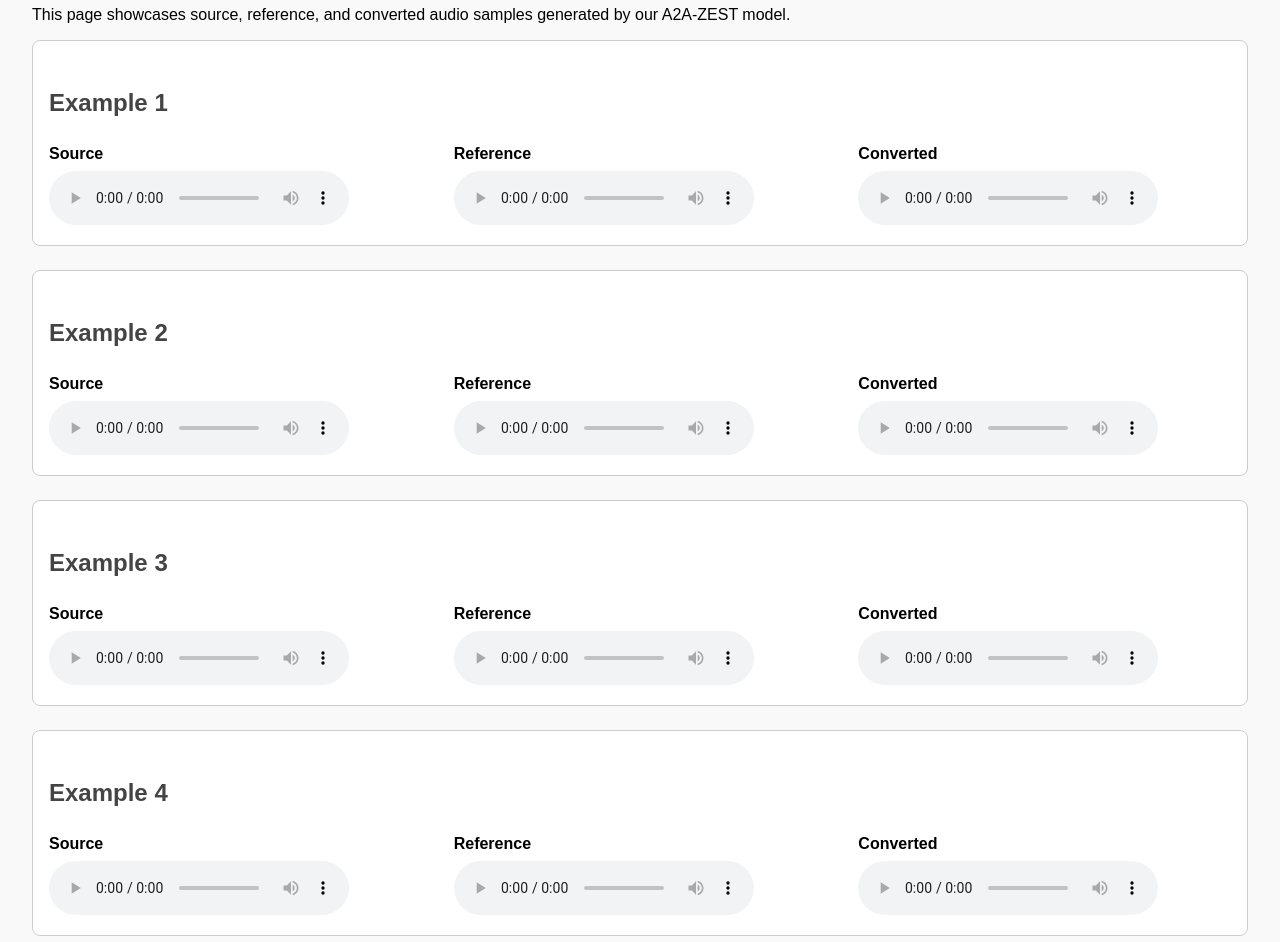
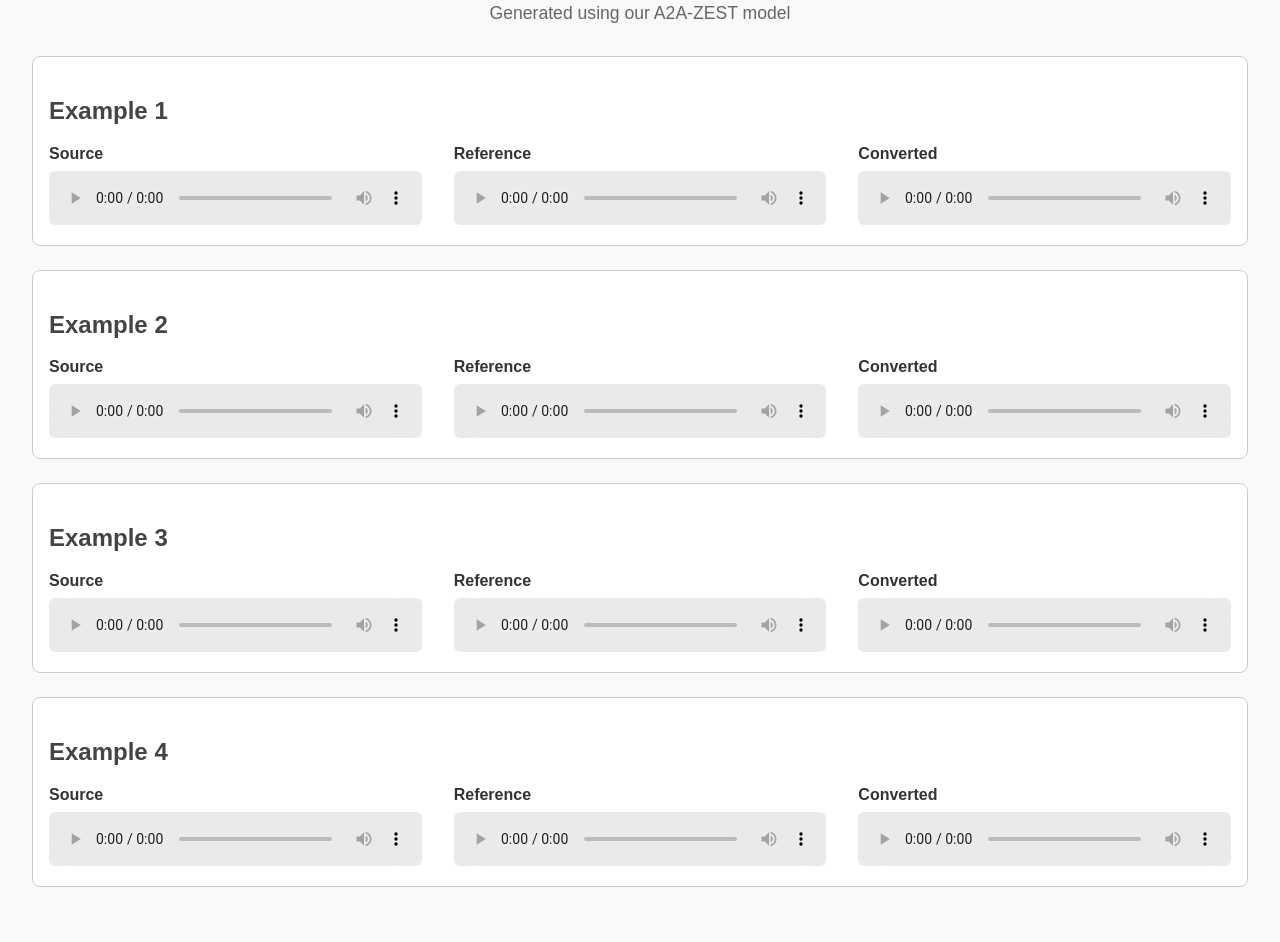
Before and after one commit to Soumya-dutta/a2a-zest, a plain HTML site: page index.html in a window 1280 px wide. Shown: the part 84-1026 px from the top of the page. After the commit the page ends 1003 px from the top, so only its background shows below. Drawn offline with Linux system fonts and the light colour scheme.

Commit message:
Add files via upload

```diff
--- a/index.html
+++ b/index.html
@@ -1,150 +1,213 @@
-
 <!DOCTYPE html>
 <html lang="en">
 <head>
   <meta charset="UTF-8">
   <title>Zero-Shot Emotion Style Transfer Samples</title>
   <style>
-    body { font-family: sans-serif; margin: 2rem; background-color: #f9f9f9; }
-    h1 { color: #333; }
-    h2 { margin-top: 2rem; color: #444; }
-    .example { background-color: #fff; border: 1px solid #ccc; padding: 1rem;
-               margin-bottom: 1.5rem; border-radius: 8px; }
-    .audio-group { display: flex; gap: 2rem; flex-wrap: wrap; }
-    .audio-block { flex: 1; min-width: 200px; }
-    .audio-block p { margin: 0.5rem 0; }
+    /* ====== Base Layout ====== */
+    body {
+      font-family: sans-serif;
+      margin: 2rem;
+      background-color: #f9f9f9;
+      color: #333;
+      transition: background-color 0.3s ease, color 0.3s ease;
+    }
+
+    header {
+      text-align: center;
+      margin-bottom: 2rem;
+    }
+
+    h1 {
+      color: #222;
+      font-size: 2rem;
+      margin-bottom: 0.5rem;
+    }
+
+    p.subtitle {
+      color: #666;
+      font-size: 1.1rem;
+    }
+
+    h2 {
+      margin-top: 1.5rem;
+      color: #444;
+    }
+
+    .example {
+      background-color: #fff;
+      border: 1px solid #ccc;
+      padding: 1rem;
+      margin-bottom: 1.5rem;
+      border-radius: 8px;
+      transition: box-shadow 0.2s ease, background-color 0.3s ease, border-color 0.3s ease;
+    }
+
+    .example:hover {
+      box-shadow: 0 2px 8px rgba(0, 0, 0, 0.1);
+    }
+
+    .audio-group {
+      display: flex;
+      gap: 2rem;
+      flex-wrap: wrap;
+    }
+
+    figure.audio-block {
+      flex: 1;
+      min-width: 200px;
+      margin: 0;
+    }
+
+    figcaption {
+      font-weight: bold;
+      margin-bottom: 0.5rem;
+    }
+
+    /* ====== Audio Player Styling ====== */
+    audio {
+      width: 100%;
+      outline: none;
+      border-radius: 6px;
+      background-color: #eaeaea;
+    }
+
+    /* Chrome, Edge, Safari */
+    audio::-webkit-media-controls-panel {
+      background-color: #eaeaea;
+    }
+
+    audio::-webkit-media-controls-play-button,
+    audio::-webkit-media-controls-volume-slider,
+    audio::-webkit-media-controls-timeline {
+      filter: invert(0);
+    }
+
+    /* ====== Dark Mode ====== */
+    @media (prefers-color-scheme: dark) {
+      body {
+        background-color: #1c1c1c;
+        color: #e0e0e0;
+      }
+
+      header h1 {
+        color: #f0f0f0;
+      }
+
+      p.subtitle {
+        color: #aaa;
+      }
+
+      h2 {
+        color: #ddd;
+      }
+
+      .example {
+        background-color: #2a2a2a;
+        border-color: #444;
+      }
+
+      .example:hover {
+        box-shadow: 0 2px 8px rgba(255, 255, 255, 0.1);
+      }
+
+      figcaption {
+        color: #f5f5f5;
+      }
+
+      /* Custom dark theme for audio controls */
+      audio {
+        background-color: #333;
+      }
+
+      audio::-webkit-media-controls-panel {
+        background-color: #333;
+      }
+
+      audio::-webkit-media-controls-play-button,
+      audio::-webkit-media-controls-volume-slider,
+      audio::-webkit-media-controls-timeline {
+        filter: invert(1);
+      }
+    }
   </style>
 </head>
 <body>
-  <h1>Zero-Shot Emotion Style Transfer Samples</h1>
-  <p>This page showcases source, reference, and converted audio samples generated by our A2A-ZEST model.</p>
+  <header>
+    <h1>Zero-Shot Emotion Style Transfer Samples</h1>
+    <p class="subtitle">Generated using our A2A-ZEST model</p>
+  </header>
 
   <div class="example">
     <h2>Example 1</h2>
     <div class="audio-group">
-      <div class="audio-block">
-        <p><strong>Source</strong></p>
-        <audio controls src="samples/ssst/src_2.wav"></audio>
-      </div>
-      <div class="audio-block">
-        <p><strong>Reference</strong></p>
-        <audio controls src="samples/ssst/ref_2.wav"></audio>
-      </div>
-      <div class="audio-block">
-        <p><strong>Converted</strong></p>
-        <audio controls src="samples/ssst/conv_2.wav"></audio>
-      </div>
+      <figure class="audio-block">
+        <figcaption>Source</figcaption>
+        <audio controls src="samples/SSST/0012_000025.wav"></audio>
+      </figure>
+      <figure class="audio-block">
+        <figcaption>Reference</figcaption>
+        <audio controls src="samples/SSST/0012_000725.wav"></audio>
+      </figure>
+      <figure class="audio-block">
+        <figcaption>Converted</figcaption>
+        <audio controls src="samples/SSST/0012_000025--0012_000725.wav"></audio>
+      </figure>
     </div>
   </div>
 
   <div class="example">
     <h2>Example 2</h2>
     <div class="audio-group">
-      <div class="audio-block">
-        <p><strong>Source</strong></p>
-        <audio controls src="samples/ssdt/src_2.wav"></audio>
-      </div>
-      <div class="audio-block">
-        <p><strong>Reference</strong></p>
-        <audio controls src="samples/ssdt/ref_2.wav"></audio>
-      </div>
-      <div class="audio-block">
-        <p><strong>Converted</strong></p>
-        <audio controls src="samples/ssdt/conv_2.wav"></audio>
-      </div>
+      <figure class="audio-block">
+        <figcaption>Source</figcaption>
+        <audio controls src="samples/SSST/0014_000029.wav"></audio>
+      </figure>
+      <figure class="audio-block">
+        <figcaption>Reference</figcaption>
+        <audio controls src="samples/SSST/0014_000379.wav"></audio>
+      </figure>
+      <figure class="audio-block">
+        <figcaption>Converted</figcaption>
+        <audio controls src="samples/SSST/0014_000029--0014_000379.wav"></audio>
+      </figure>
     </div>
   </div>
 
   <div class="example">
     <h2>Example 3</h2>
     <div class="audio-group">
-      <div class="audio-block">
-        <p><strong>Source</strong></p>
-        <audio controls src="samples/ssdt/src_3.wav"></audio>
-      </div>
-      <div class="audio-block">
-        <p><strong>Reference</strong></p>
-        <audio controls src="samples/ssdt/ref_3.wav"></audio>
-      </div>
-      <div class="audio-block">
-        <p><strong>Converted</strong></p>
-        <audio controls src="samples/ssdt/conv_3.wav"></audio>
-      </div>
+      <figure class="audio-block">
+        <figcaption>Source</figcaption>
+        <audio controls src="samples/SSST/0017_000026.wav"></audio>
+      </figure>
+      <figure class="audio-block">
+        <figcaption>Reference</figcaption>
+        <audio controls src="samples/SSST/0017_001076.wav"></audio>
+      </figure>
+      <figure class="audio-block">
+        <figcaption>Converted</figcaption>
+        <audio controls src="samples/SSST/0017_000026--0017_001076.wav"></audio>
+      </figure>
     </div>
   </div>
 
   <div class="example">
     <h2>Example 4</h2>
     <div class="audio-group">
-      <div class="audio-block">
-        <p><strong>Source</strong></p>
-        <audio controls src="samples/dsst/src_3.wav"></audio>
-      </div>
-      <div class="audio-block">
-        <p><strong>Reference</strong></p>
-        <audio controls src="samples/dsst/ref_3.wav"></audio>
-      </div>
-      <div class="audio-block">
-        <p><strong>Converted</strong></p>
-        <audio controls src="samples/dsst/conv_3.wav"></audio>
-      </div>
+      <figure class="audio-block">
+        <figcaption>Source</figcaption>
+        <audio controls src="samples/SSST/0020_000036.wav"></audio>
+      </figure>
+      <figure class="audio-block">
+        <figcaption>Reference</figcaption>
+        <audio controls src="samples/SSST/0020_001436.wav"></audio>
+      </figure>
+      <figure class="audio-block">
+        <figcaption>Converted</figcaption>
+        <audio controls src="samples/SSST/0020_000036--0020_001436.wav"></audio>
+      </figure>
     </div>
   </div>
-
-  <div class="example">
-    <h2>Example 5</h2>
-    <div class="audio-group">
-      <div class="audio-block">
-        <p><strong>Source</strong></p>
-        <audio controls src="samples/dsst/src_4.wav"></audio>
-      </div>
-      <div class="audio-block">
-        <p><strong>Reference</strong></p>
-        <audio controls src="samples/dsst/ref_4.wav"></audio>
-      </div>
-      <div class="audio-block">
-        <p><strong>Converted</strong></p>
-        <audio controls src="samples/dsst/conv_4.wav"></audio>
-      </div>
-    </div>
-  </div>
-
-  <div class="example">
-    <h2>Example 6</h2>
-    <div class="audio-group">
-      <div class="audio-block">
-        <p><strong>Source</strong></p>
-        <audio controls src="samples/dsdt/src_1.wav"></audio>
-      </div>
-      <div class="audio-block">
-        <p><strong>Reference</strong></p>
-        <audio controls src="samples/dsdt/ref_1.wav"></audio>
-      </div>
-      <div class="audio-block">
-        <p><strong>Converted</strong></p>
-        <audio controls src="samples/dsdt/conv_1.wav"></audio>
-      </div>
-    </div>
-  </div>
-
-  <div class="example">
-    <h2>Example 7</h2>
-    <div class="audio-group">
-      <div class="audio-block">
-        <p><strong>Source</strong></p>
-        <audio controls src="samples/dsdt/src_3.wav"></audio>
-      </div>
-      <div class="audio-block">
-        <p><strong>Reference</strong></p>
-        <audio controls src="samples/dsdt/ref_3.wav"></audio>
-      </div>
-      <div class="audio-block">
-        <p><strong>Converted</strong></p>
-        <audio controls src="samples/dsdt/conv_3.wav"></audio>
-      </div>
-    </div>
-  </div>
-
-
 </body>
 </html>
```
